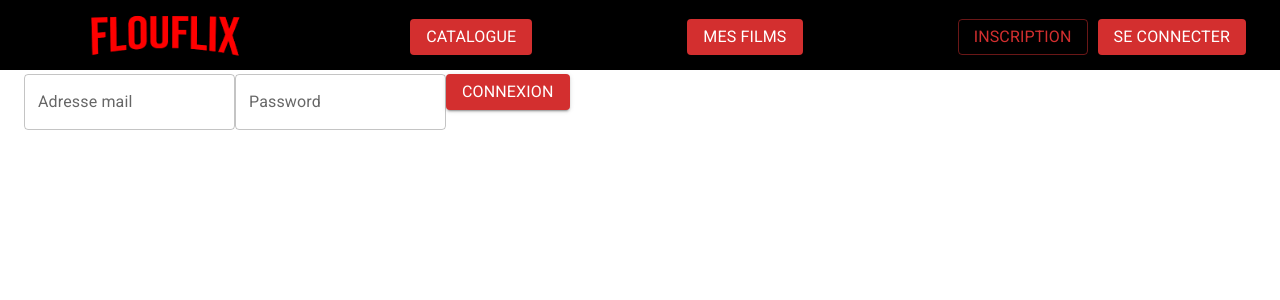
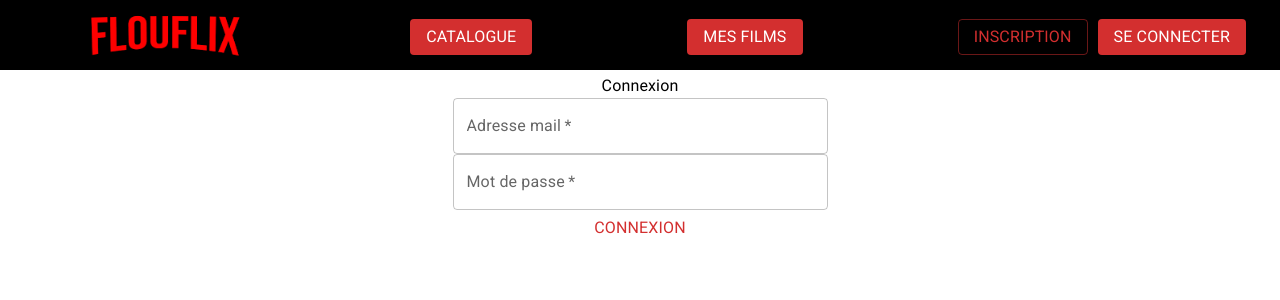
Before and after one commit to Nelchel/FlouFlix, a React (Create React App) app in the folder flouflix/: page /connexion in a window 1280 px wide. Shown: the top 300 px of the page. Built offline with nearby package versions, Linux system fonts and the light colour scheme; no server answers.

Commit message:
align connexion+inscription
Alignement css

```diff
--- a/flouflix/src/pages/Connexion.js
+++ b/flouflix/src/pages/Connexion.js
@@ -5,7 +5,6 @@ import { makeStyles } from "@mui/styles";
 import TextField from "@mui/material/TextField";
 import React, { useState } from "react";
 import { getAuth, signInWithEmailAndPassword } from "firebase/auth";
-
 
 const makeClass = makeStyles((theme) => ({
   signupButton: {
@@ -48,23 +47,35 @@ function Connexion() {
 
 
   return (
-    <Box>
+
+    <Box display="flex" flexDirection='column' align="center" width="375px" margin="auto">
+     <Typography align="center">
+      Connexion
+      </Typography>
+
       <TextField
+        required
         value={mailAddress}
         id="outlined-required"
         label="Adresse mail"
         defaultValue="mon-adresse@gmail.com"
         onChange={handleChangeMail}
+
       />
       <TextField
+        required
         type="password"
         value={password}
         id="outlined-required"
-        label="Password"
+        label="Mot de passe"
         defaultValue="password"
         onChange={handleChangePassword}
-      />
-      <Button variant="contained" color="error" onClick={handleSubmit}>
+        display="flex"
+        alignItems="center"
+        justifyContent="center"
+
+        />
+      <Button veariant="contained" color="error" onClick={handleSubmit}  >
         <Typography>
           Connexion
         </Typography>
--- a/flouflix/src/pages/Inscription.js
+++ b/flouflix/src/pages/Inscription.js
@@ -83,7 +83,11 @@ function Inscription() {
   };
 
   return (
-    <Box>
+    <Box display="flex" flexDirection='column' align="center" width="375px" margin="auto">
+     <Typography align="center">
+      Inscription
+      </Typography>
+
       <TextField
         value={mailAddress}
         id="outlined-required"
```
Also changed, not shown: 1 other file (tests, documents, lock files or other folders).
